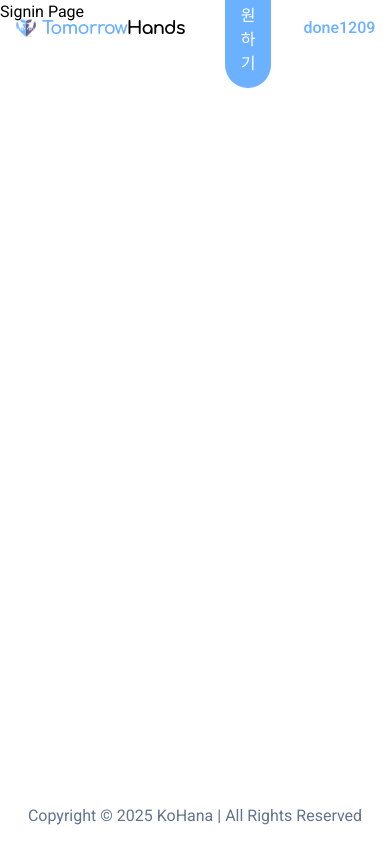
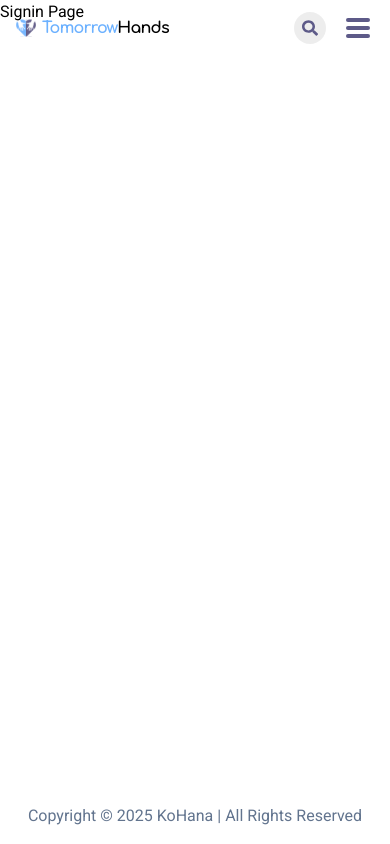
Before and after one commit to ko9612/Donedone, a Next.js app in the folder tomorrowHands/: page /signin in a window 390 px wide. Built offline with nearby package versions, Linux system fonts and the light colour scheme.

Commit message:
fix: header 수정+hamburger 구현 중 (#1)

```diff
--- a/tomorrowHands/src/app/(home)/_components/HeroSection.tsx
+++ b/tomorrowHands/src/app/(home)/_components/HeroSection.tsx
@@ -18,10 +18,10 @@ export default function HeroSection() {
         pagination={{
           clickable: true,
         }}
-        // autoplay={{
-        //   delay: 5000,
-        //   disableOnInteraction: false,
-        // }}
+        autoplay={{
+          delay: 5000,
+          disableOnInteraction: false,
+        }}
         modules={[Autoplay, EffectFade, Navigation, Pagination]}
         className="h-full w-full"
       >
--- a/tomorrowHands/src/components/common/Header.tsx
+++ b/tomorrowHands/src/components/common/Header.tsx
@@ -3,16 +3,23 @@ import Image from "next/image";
 import Logo from "../../../public/logo.svg";
 import Search from "../../../public/search.svg";
 import Link from "next/link";
-import { useEffect, useState } from "react";
-import { twJoin } from "tailwind-merge";
+import { useEffect, useRef, useState } from "react";
+import { twJoin, twMerge } from "tailwind-merge";
 import { usePathname } from "next/navigation";
+import MobileHeader from "./MobileHeader";
 
 export default function Header() {
   const pathname = usePathname();
+  const outside = useRef<HTMLDivElement>(null);
   const userName = "done1209";
   const isLogin = true;
+  const [showInfoDrop, setShowInfoDrop] = useState(false);
+  const [scrolled, setScrolled] = useState(false);
+  const menudivStyle = `ease my-1 h-1 w-6 transform rounded-full bg-white transition duration-300 ${!scrolled && pathname === "/" ? "bg-white" : "bg-tom-text"}`;
 
-  const [scrolled, setScrolled] = useState(false);
+  const onBurgerClicked = () => {
+    setShowInfoDrop(!showInfoDrop);
+  };
 
   useEffect(() => {
     const handleScroll = () => {
@@ -41,10 +48,10 @@ export default function Header() {
     >
       <div className="flex h-20 w-full max-w-[1440px] items-center justify-between max-2xl:px-4 max-sm:h-14">
         <Link href="/" className="flex items-center gap-1.5">
-          <i className="w-8 max-sm:w-5">
+          <i className="w-8 max-md:w-5">
             <Image src={Logo} alt="로고" />
           </i>
-          <div className="font-logo flex items-center text-2xl font-bold max-sm:text-lg">
+          <div className="font-logo flex items-center text-2xl font-bold max-md:text-lg max-sm:text-base">
             <span className="text-tom-main">Tomorrow</span>
             <span
               className={twJoin(
@@ -57,31 +64,70 @@ export default function Header() {
         </Link>
         <div className="text-md flex h-fit items-center gap-4 font-medium max-sm:text-base">
           <Link href="/search">
-            <i className="block rounded-full bg-white p-3">
-              <Image className="w-5" src={Search} alt="검색" />
+            <i
+              className={twJoin(
+                "block rounded-full p-3 max-md:p-2",
+                !scrolled && pathname === "/" ? "bg-white" : "bg-tom-border/30",
+              )}
+            >
+              <Image className="w-5 max-md:w-4" src={Search} alt="검색" />
             </i>
           </Link>
           <Link
             href="/donation-list"
-            className="bg-tom-main rounded-full px-4 py-3 text-white"
+            className="bg-tom-main rounded-full px-4 py-3 text-white max-md:hidden max-md:p-2"
           >
             후원하기
           </Link>
           <Link
-            href="/donation-list"
-            className={`text-tom-main rounded-full bg-white px-4 py-3 ${isLogin ? "block" : "hidden"}`}
+            href="/mypage"
+            className={`text-tom-main rounded-full bg-white px-4 py-3 max-md:hidden max-md:p-2 ${isLogin ? "block" : "hidden"}`}
           >
             {userName}
           </Link>
           <Link
             href="/signin"
             className={twJoin(
-              "rounded-full border border-white px-4 py-3",
+              "rounded-full border-2 border-white px-4 py-3 max-md:hidden max-md:p-2",
               !scrolled && pathname === "/" ? "text-white" : "text-tom-text",
             )}
           >
             {isLogin ? "로그아웃" : "로그인"}
           </Link>
+          <div ref={outside} className="flex items-center md:hidden">
+            <button
+              aria-label="menu"
+              type="button"
+              className="px-1"
+              onClick={onBurgerClicked}
+            >
+              <div
+                className={twMerge(
+                  menudivStyle,
+                  showInfoDrop && "translate-y-2 rotate-45",
+                )}
+              />
+              <div
+                className={twMerge(menudivStyle, showInfoDrop && "opacity-0")}
+              />
+              <div
+                className={twMerge(
+                  menudivStyle,
+                  showInfoDrop && "-translate-y-2 -rotate-45",
+                )}
+              />
+            </button>
+            <div
+              className={twMerge(
+                "transform overflow-hidden transition-all duration-300",
+                showInfoDrop
+                  ? "h-auto translate-y-0 opacity-100"
+                  : "h-0 -translate-y-1 opacity-0",
+              )}
+            >
+              <MobileHeader isLogin={isLogin} userName={userName} />
+            </div>
+          </div>
         </div>
       </div>
     </header>
--- /dev/null
+++ b/tomorrowHands/src/components/common/MobileHeader.tsx
@@ -0,0 +1,34 @@
+import Link from "next/link";
+
+type MobileMenuProps = {
+  isLogin: boolean;
+  userName: string;
+};
+
+export default function MobileHeader({ isLogin, userName }: MobileMenuProps) {
+  return (
+    <ul className="border-tom-border absolute top-20 right-4 w-28 rounded-md border bg-white shadow-lg max-sm:top-14">
+      <li>
+        <Link href="/donation-list">
+          <p className="text-tom-main hover:bg-tom-main/10 overflow-hidden p-2 text-center text-sm font-medium text-nowrap text-ellipsis">
+            후원하기
+          </p>
+        </Link>
+      </li>
+      <li>
+        <Link href="/mypage">
+          <p className="text-tom-main hover:bg-tom-main/10 overflow-hidden p-2 text-center text-sm font-medium text-nowrap text-ellipsis">
+            {userName}
+          </p>
+        </Link>
+      </li>
+      <li>
+        <Link href="/signin">
+          <p className="text-tom-main hover:bg-tom-main/10 py-2 text-center text-sm font-medium">
+            {isLogin ? "로그아웃" : "로그인"}
+          </p>
+        </Link>
+      </li>
+    </ul>
+  );
+}
```
